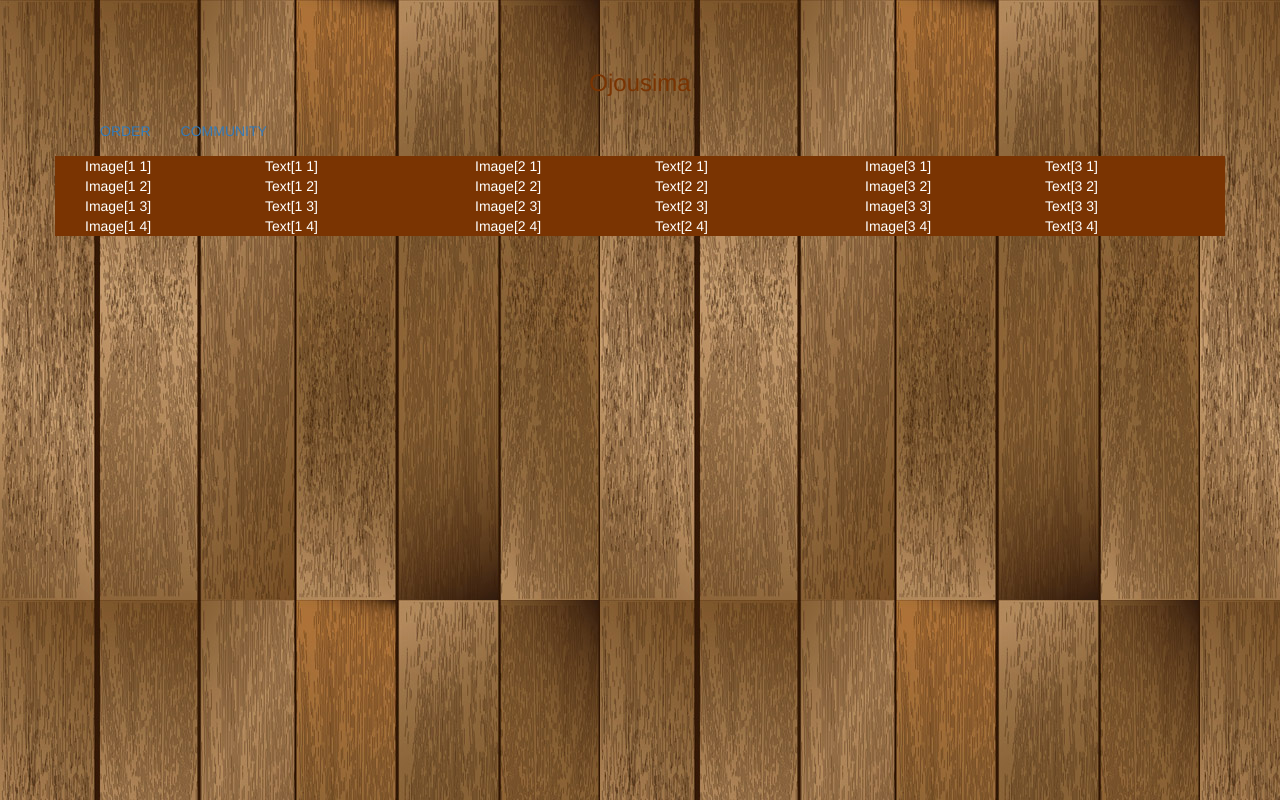
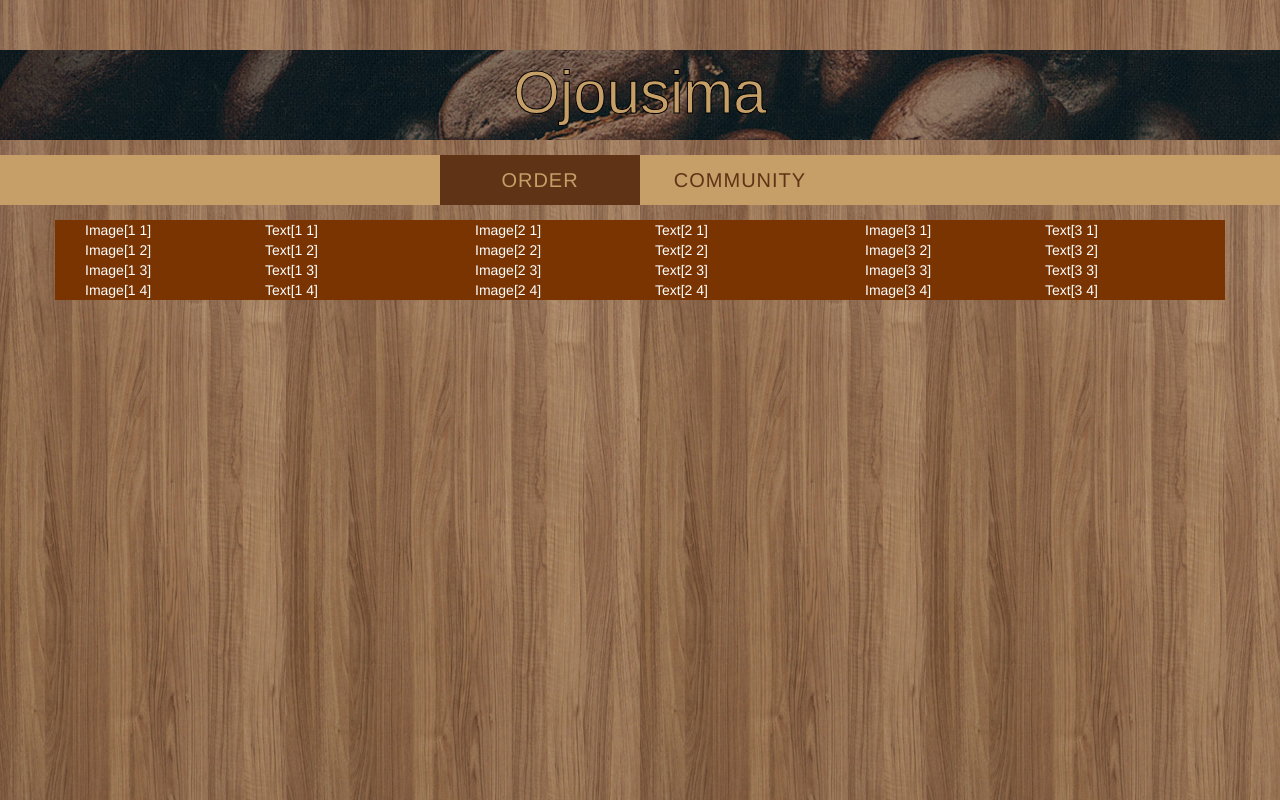
Before and after one commit to ojousima/ipd, a plain HTML site: page index.html in a window 1280 px wide. Drawn offline with nearby package versions, Linux system fonts and the light colour scheme.

Commit message:
Changed background, edited header

```diff
--- a/index.html
+++ b/index.html
@@ -25,20 +25,23 @@
 		<![endif]-->
 	</head>
 	<body>
-		<div class="container">
+    <div id="header-img">
+    	<div class="container">
 			<div class="header">
-		  		<h3>Ojousima</h3>
+		  		Ojousima
 			</div>
 		</div>
+    </div>
+    <div id="navbar-bg">
 		<div class="container">
 			<div class="collapse navbar-collapse">
-		  		<ul class="nav navbar-nav">
+		  		<ul class="nav navbar-nav centering">
 					<li class="active"><a href="#">ORDER</a></li>
 					<li><a href="#about">COMMUNITY</a></li>
-				  </ul>
+				</ul>
 			</div><!--/.nav-collapse -->
 	    </div>
-
+	</div>
 		<div class="container coffee-table">
 			<div class="row">
 				<div class="col-xs-4">
--- a/main.css
+++ b/main.css
@@ -1,6 +1,6 @@
 body {
   padding-top: 50px;
-  background-image:url('images/wooden_texture.jpg'); //Thanks to http://www.zezu.org/wood-plank-vector/
+  background-image:url('images/bg_hazelwood.jpg'); //Thanks to http://www.zezu.org/wood-plank-vector/
 }
 .starter-template {
   padding: 40px 15px;
@@ -13,6 +13,48 @@ body {
 }
 
 div.header{
+	text-align: center;
+	color: #c59f67;
+	font-size: 60px;
+	font-weight: 500;
+	-webkit-text-stroke: 1px;
+	-webkit-text-stroke-color: black;
+}
+
+#header-img{
+	width: 100%;
+	height:90px;
+	top: 40px;
+	left: 0px;
+	background-image: url('images/header_beans.jpg');
+}
+
+#navbar-bg{
+	margin-top:15px;
+	margin-bottom:15px;
+	background:#c59f67;
+}
+
+.centering{
+	margin-right: auto;
+	margin-left: auto;
+	width: 400px;
+	float: none;
+}
+
+li{
+	width:200px;
 	text-align:center;
-	color:#7a3402; //Same as .coffee-table's
+	font-size: 20px;
+	letter-spacing: 1px;
+	color:#5f3316;
 }
+
+a{
+	color:inherit;
+}
+
+.active{
+	background-color:#5f3316;
+	color:#c59f67;
+}
```
Also changed, not shown: images/bg_hazelwood.jpg (added), images/header_beans.jpg (added).
